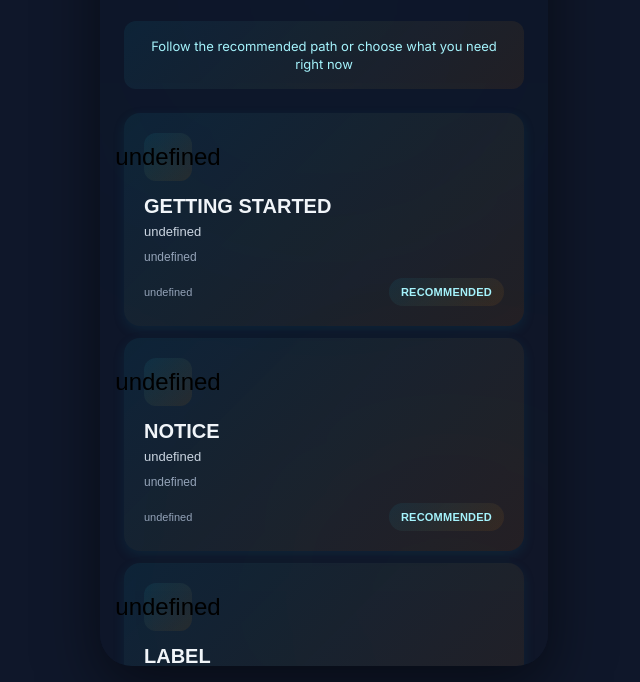
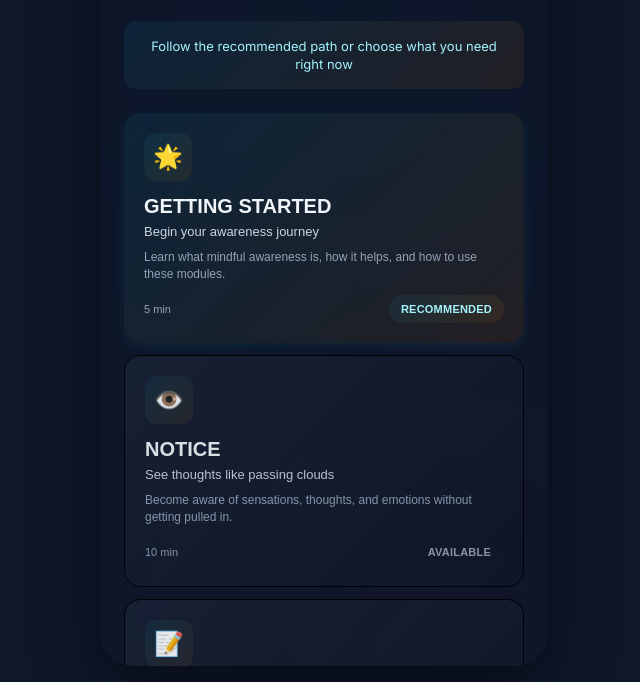
Before and after one commit to melipil5780-afk/-mphaven-app, a website: page public/course-mindfulness.html in a window 1280 px wide. Shown: the part 118-800 px from the top of the page, without its empty margins (316-956 px from the left). Drawn offline with Linux system fonts and the light colour scheme.

Commit message:
Update course-mindfulness.html

```diff
--- a/public/course-mindfulness.html
+++ b/public/course-mindfulness.html
@@ -471,49 +471,86 @@
         };
 
         // ===== 8 MINDFULNESS MODULES =====
-        const modules = [
+       const modules = [
     {
         id: 'introduction',
         name: 'GETTING STARTED',
-        // ... keep all other properties the same
+        icon: '🌟',
+        tagline: 'Begin your awareness journey',
+        description: 'Learn what mindful awareness is, how it helps, and how to use these modules.',
         learnUrl: 'mindfulness-introduction.html',
+        duration: '5 min',
+        required: true
     },
     {
         id: 'notice',
-        name: 'NOTICE',                    // You show "NOTICE" to users
-        // ... keep all other properties
-        learnUrl: 'mindfulness-notice.html',  // File: mindfulness-notice.html
+        name: 'NOTICE',
+        icon: '👁️',
+        tagline: 'See thoughts like passing clouds',
+        description: 'Become aware of sensations, thoughts, and emotions without getting pulled in.',
+        learnUrl: 'mindfulness-notice.html',
+        duration: '10 min',
+        dependsOn: 'introduction'
     },
     {
         id: 'label',
-        name: 'LABEL',                     // You show "LABEL" to users
-        // ... keep all other properties
-        learnUrl: 'mindfulness-label.html',    // File: mindfulness-label.html
+        name: 'LABEL',
+        icon: '📝',
+        tagline: 'Name what you notice clearly',
+        description: 'Put simple words to your experience using facts, without adding judgment.',
+        learnUrl: 'mindfulness-label.html',
+        duration: '8 min',
+        dependsOn: 'notice'
     },
     {
         id: 'engage',
         name: 'ENGAGE',
+        icon: '🌿',
+        tagline: 'Be fully in the moment',
+        description: 'Dive completely into what you\'re doing, letting go of self-consciousness.',
         learnUrl: 'mindfulness-engage.html',
+        duration: '12 min',
+        dependsOn: 'label'
     },
     {
         id: 'accept',
         name: 'ACCEPT',
+        icon: '⚖️',
+        tagline: 'Let go of good/bad labels',
+        description: 'Observe experiences without labeling them as right, wrong, good, or bad.',
         learnUrl: 'mindfulness-accept.html',
+        duration: '15 min',
+        dependsOn: 'engage'
     },
     {
         id: 'focus',
         name: 'FOCUS',
+        icon: '🎯',
+        tagline: 'One thing at a time',
+        description: 'Give your full attention to one task. Gently return when the mind wanders.',
         learnUrl: 'mindfulness-focus.html',
+        duration: '10 min',
+        dependsOn: 'accept'
     },
     {
         id: 'actwisely',
         name: 'ACT WISELY',
+        icon: '✅',
+        tagline: 'Choose what truly works',
+        description: 'Do what helps reach your goals, even if it doesn\'t feel fair or right.',
         learnUrl: 'mindfulness-actwisely.html',
+        duration: '12 min',
+        dependsOn: 'focus'
     },
     {
         id: 'checkin',
         name: 'CHECK-IN',
+        icon: '🧠',
+        tagline: 'Know your state',
+        description: 'Pause and notice your current emotional, mental, and physical state.',
         learnUrl: 'mindfulness-checkin.html',
+        duration: '8 min',
+        dependsOn: 'actwisely'
     }
 ];
 
```
